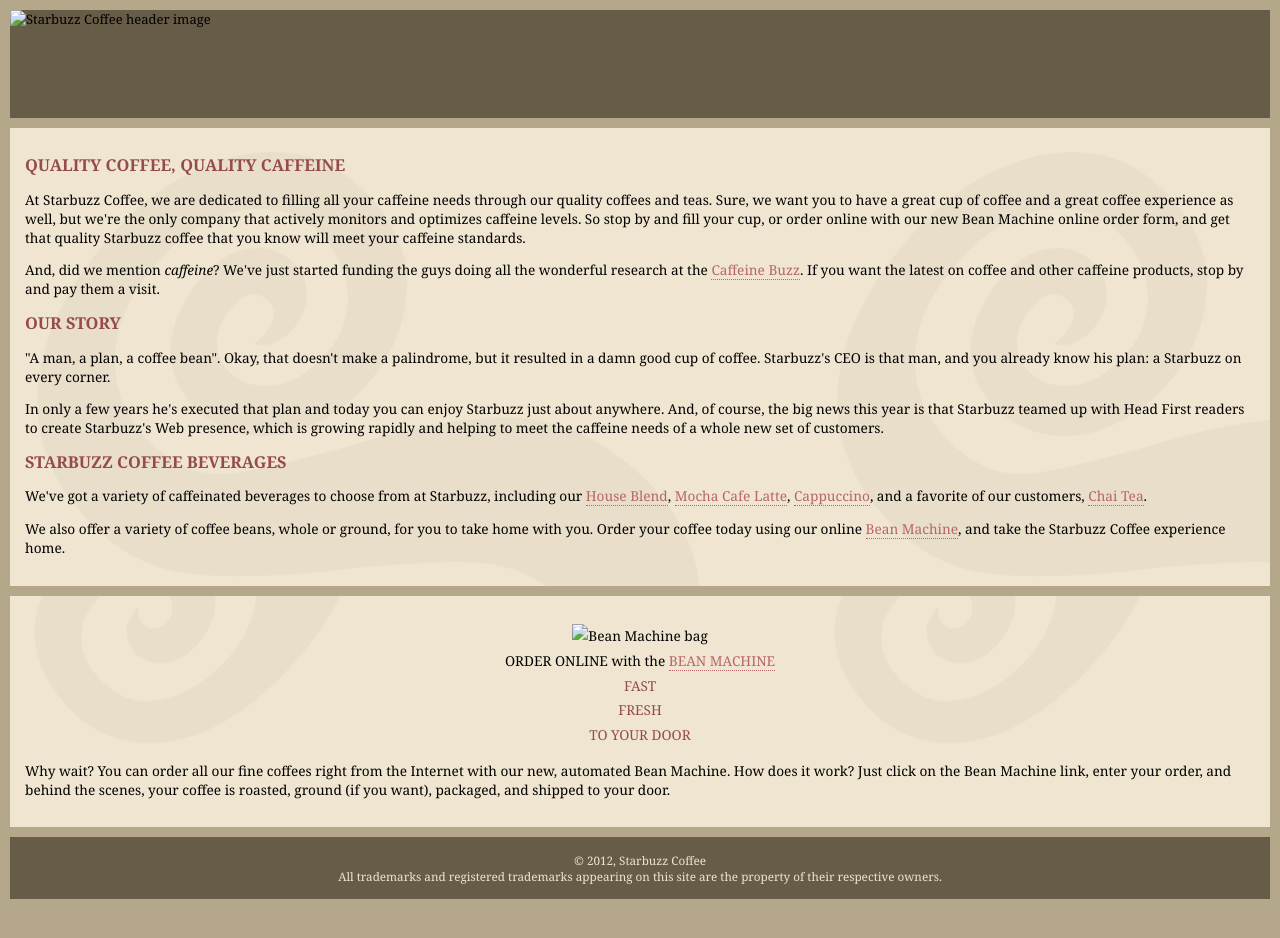
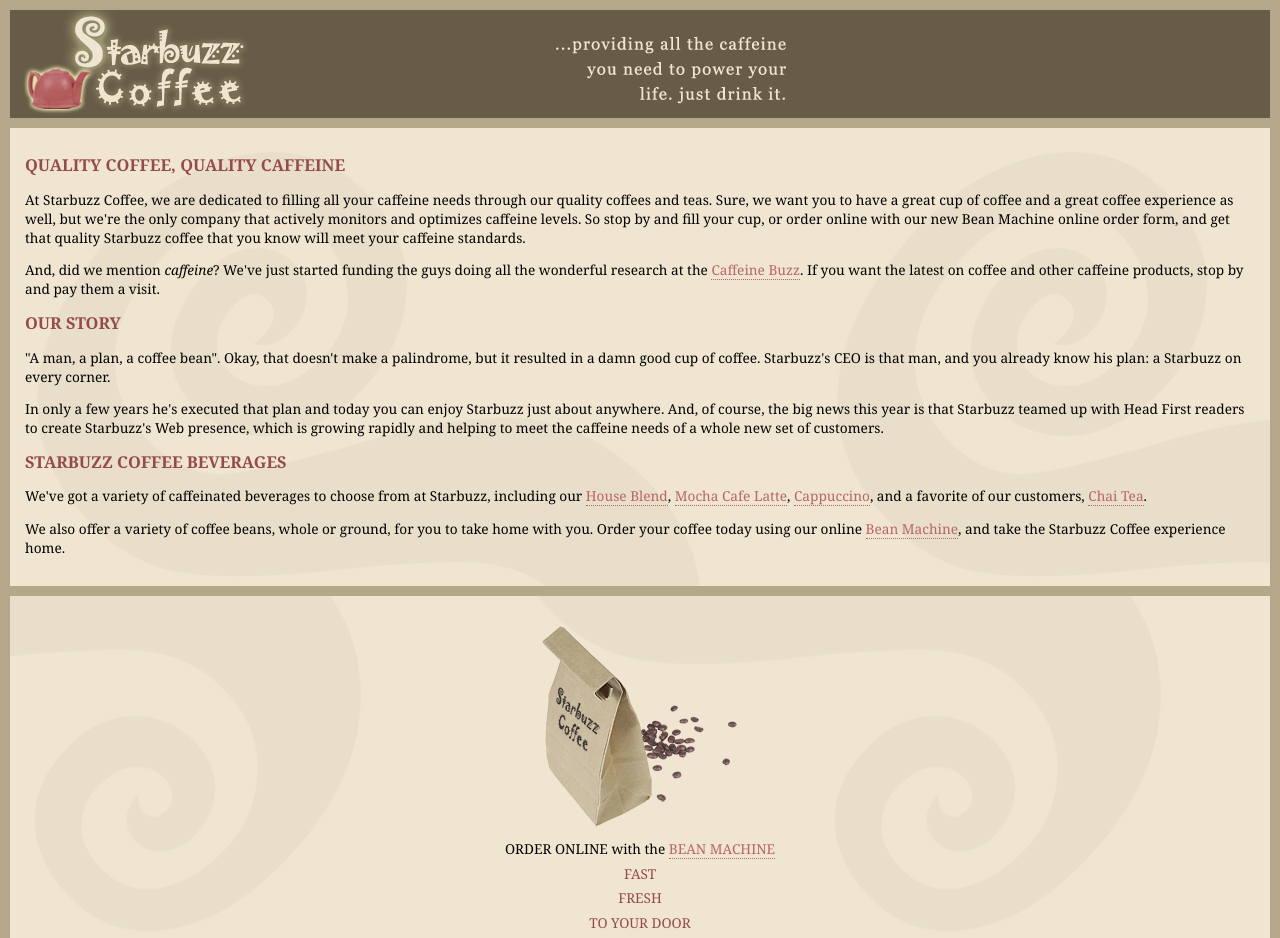
Before and after one commit to om-okg/stabuzz-github.io, a plain HTML site: page index.html in a window 1280 px wide. Shown: the top 938 px of the page. Before the commit the page ends 909 px from the top, so only its background shows below. Drawn offline with Linux system fonts and the light colour scheme; files whose address does not match are found by name.

Commit message:
Update index.html

```diff
--- a/index.html
+++ b/index.html
@@ -8,7 +8,7 @@
 
   <body>
     <div id="header">
-      <img src="images/header.gif" alt="Starbuzz Coffee header image">
+      <img src="header.gif" alt="Starbuzz Coffee header image">
     </div>
 
     <div id="main">
@@ -60,7 +60,7 @@
 
     <div id="sidebar">
       <p class="beanheading">
-        <img src="images/bag.gif" alt="Bean Machine bag">
+        <img src="bag.gif" alt="Bean Machine bag">
         <br>
         ORDER ONLINE
         with the
```
